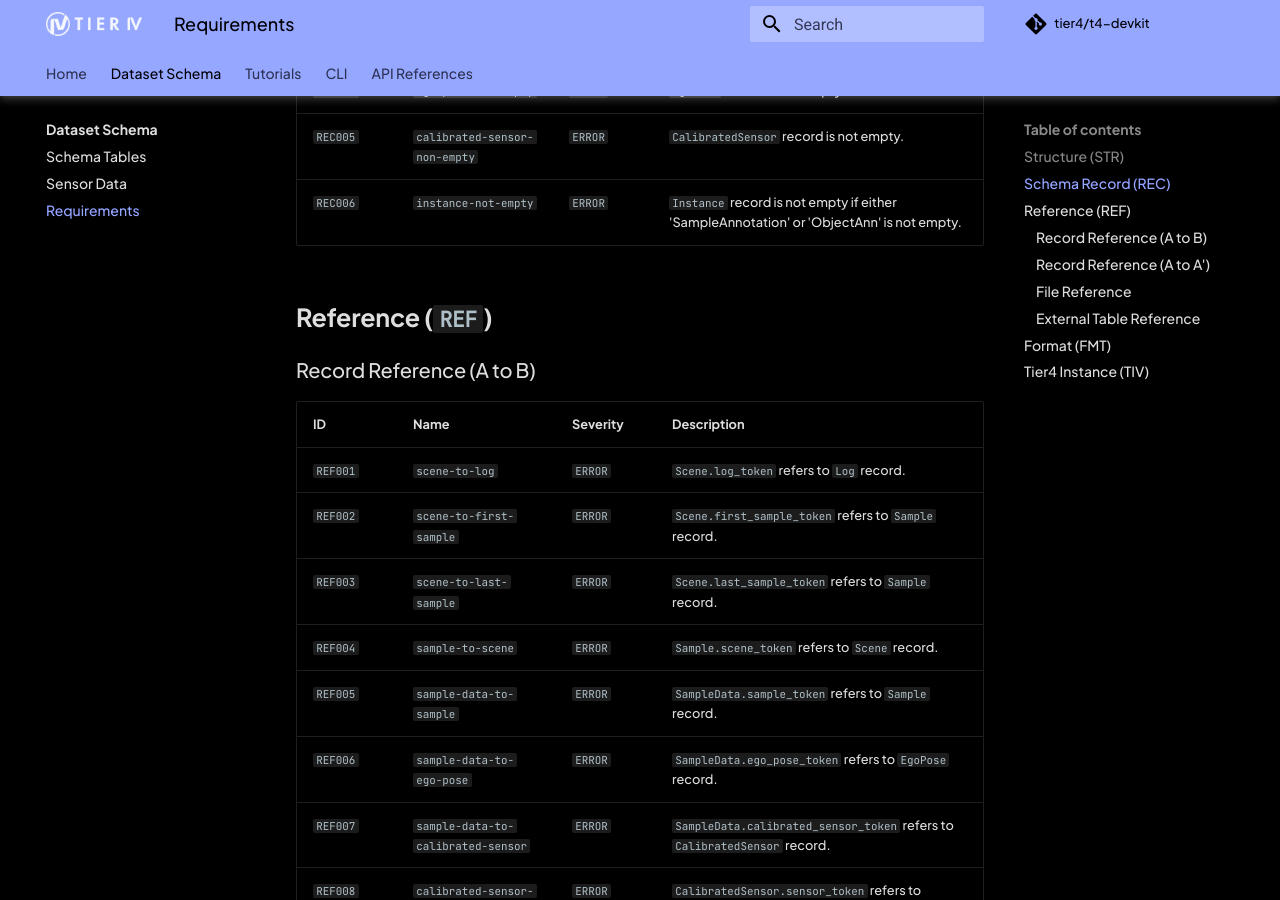
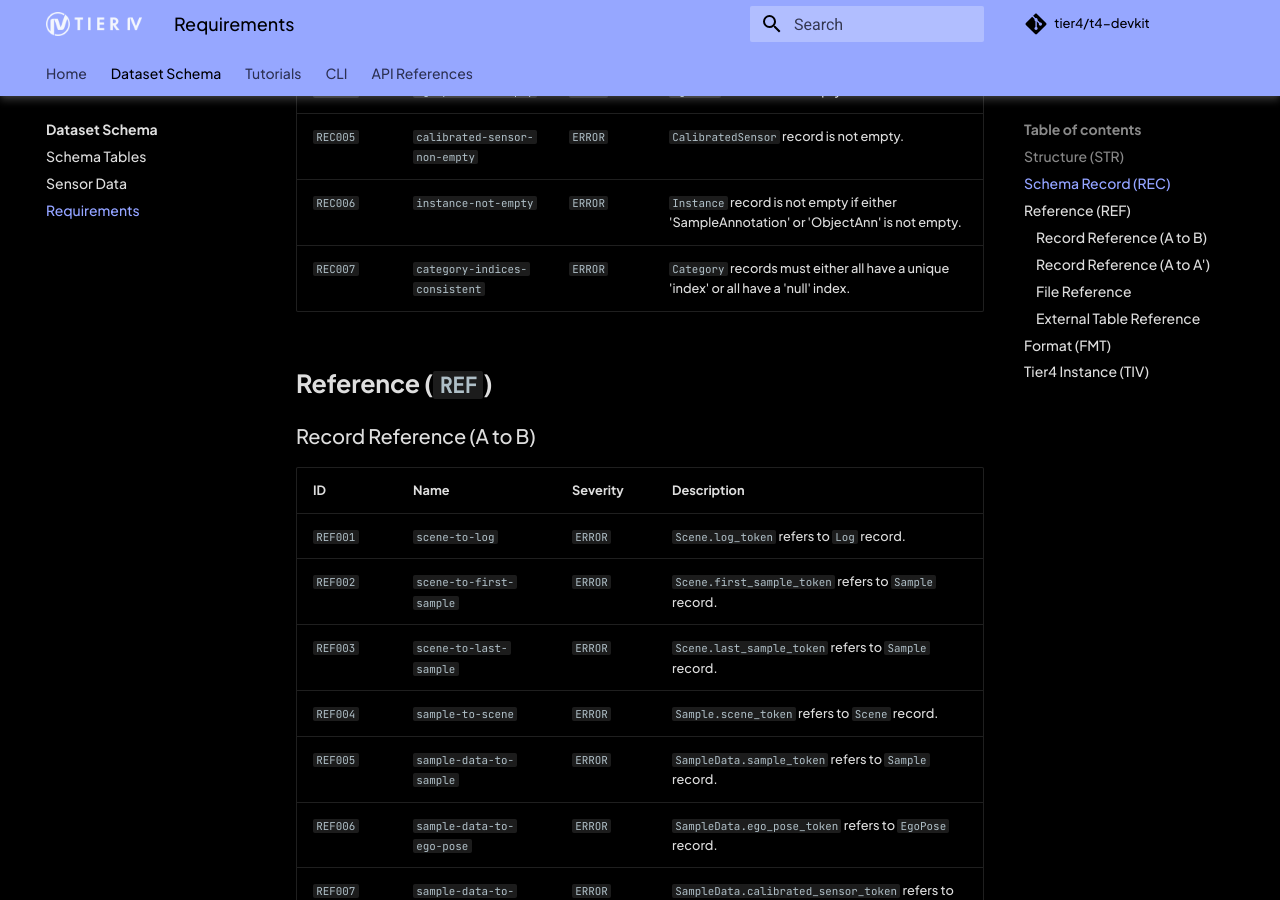
Before and after one commit to tier4/t4-devkit, an MkDocs documentation site: the page built from docs/schema/requirement.md, in a window 1280 px wide and 900 px high, scrolled down 1167 px. Built offline with MkDocs 1.6.1 and Material for MkDocs 9.7.7, drawn with Linux system fonts in a browser that asks for light colours; comment, search, counter and statistics services are not loaded; the version menu is left out.

Commit message:
docs: add REC007 to `requirement` docs
Signed-off-by: Max SCHMELLER <max.schmeller@tier4.jp>

```diff
--- a/docs/schema/requirement.md
+++ b/docs/schema/requirement.md
@@ -24,6 +24,7 @@
 | `REC004` | `ego-pose-not-empty`          | `ERROR`  | `EgoPose` record is not empty.                                                           |
 | `REC005` | `calibrated-sensor-non-empty` | `ERROR`  | `CalibratedSensor` record is not empty.                                                  |
 | `REC006` | `instance-not-empty`          | `ERROR`  | `Instance` record is not empty if either 'SampleAnnotation' or 'ObjectAnn' is not empty. |
+| `REC007` | `category-indices-consistent` | `ERROR`  | `Category` records must either all have a unique 'index' or all have a 'null' index.     |
 
 ## Reference (`REF`)
 
```
